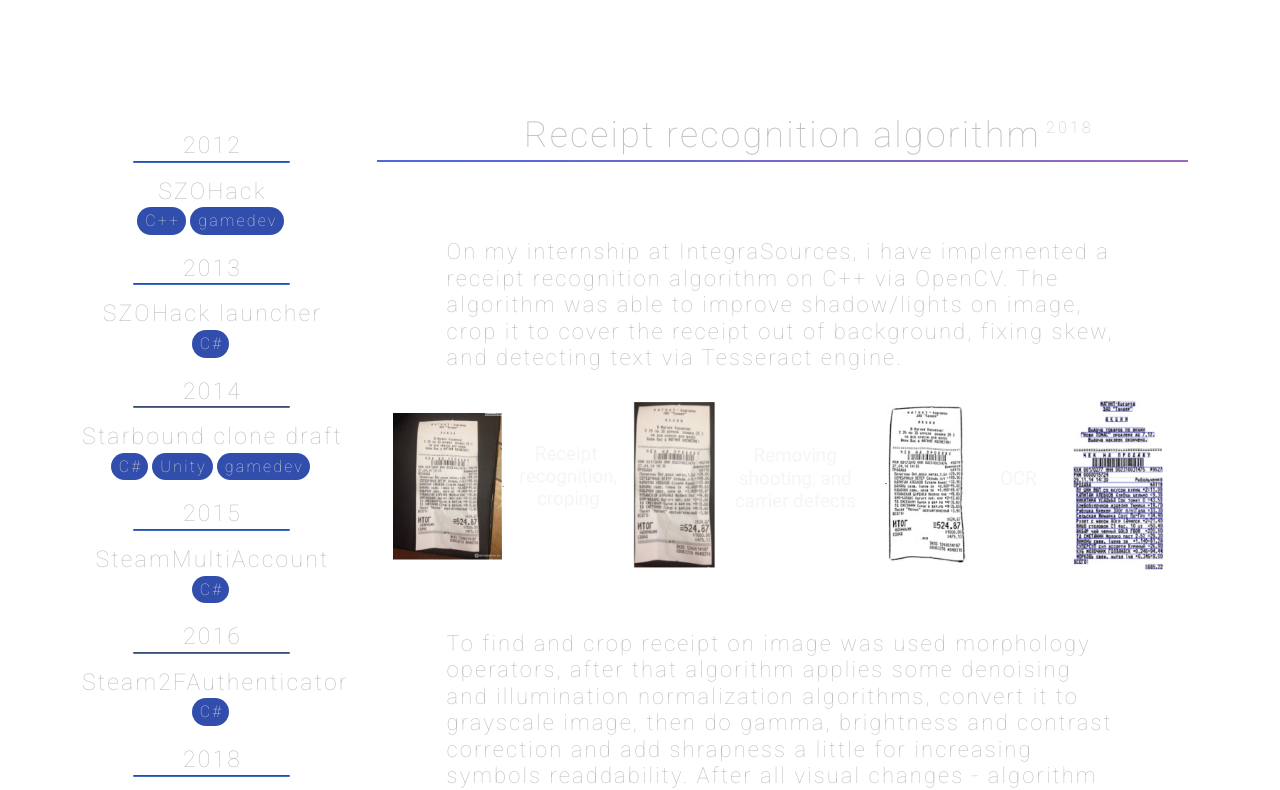
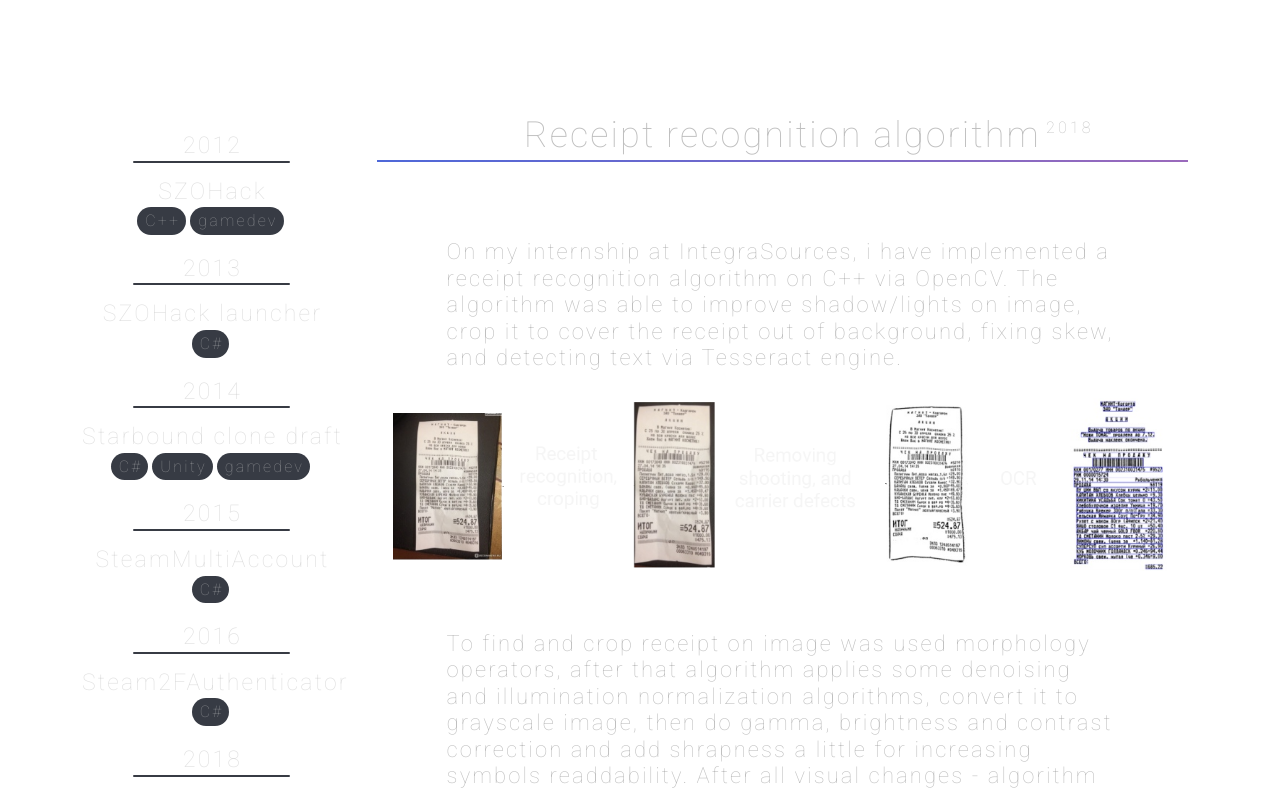
Before and after one commit to IgorKhramtsov/maweb, a Vue app: page / in a window 1280 px wide. Shown: the part 1600-2390 px from the top of the page. Built offline with nearby package versions, Linux system fonts and the light colour scheme.

Commit message:
+portfolio timeline animation

```diff
--- a/src/components/MacOsWindow.vue
+++ b/src/components/MacOsWindow.vue
@@ -22,6 +22,8 @@ export default {
 </script>
 
 <style lang="scss">
+@import '../scss/vars.scss';
+
 .image_selector {
   // tap area
   top: -5px;
@@ -44,7 +46,7 @@ export default {
     top: 8px;
     border-radius: 8px;
     left: 0;
-    background-color: rgba(55, 59, 68, 1);
+    background-color: $disabled-item;
     height: 4px;
     width: 100%;
   }
--- a/src/components/Portfolio.vue
+++ b/src/components/Portfolio.vue
@@ -3,12 +3,21 @@
     <div class="container">
       <div class="row">
         <div class="col-md-3 timeline">
-          <div class="row" v-for="item in timeline" :key="item.year">
-            <span class="year">{{item.year}}</span>
-            <div class="projects" v-for="project in item.projects" :key="project.name">
-              <span v-on:click="setProject(project)" class="pointer">{{project.name}}</span>
-              <ul class="tags list-inline">
-                <li v-for="tag in project.tags" :key="tag">{{tag}}</li>
+          <div v-for="item in timeline" :key="item.year" class="row">
+            <span :class="`year selectable-text ${item.year == selectedYear ? 'active' : ''}`">
+              {{ item.year }}
+            </span>
+            <div v-for="project in item.projects" :key="project.name" class="projects">
+              <span
+                :class="`pointer selectable-text ${project == selectedProject ? 'active' : ''}`"
+                @click="setProject(project)"
+              >
+                {{ project.name }}
+              </span>
+              <ul :class="`tags list-inline ${project == selectedProject ? 'active' : ''}`">
+                <li v-for="tag in project.tags" :key="tag">
+                  {{ tag }}
+                </li>
               </ul>
             </div>
           </div>
@@ -127,6 +136,13 @@ export default {
 
       return timeline;
     },
+    selectedYear() {
+      if (this.selectedProject != null) {
+        return this.selectedProject.year;
+      }
+      //
+      return null;
+    },
   },
   methods: {
     setProject(project) {
@@ -147,6 +163,7 @@ export default {
 
 <style lang="scss" scoped>
 @import '../scss/vars.scss';
+$text-trasparentize: .5;
 
 .container-fluid {
   padding: 80px 0;
@@ -164,14 +181,29 @@ section {
   line-height: 1.2em;
   text-align: center;
   letter-spacing: 0.096em;
+  .selectable-text {
+    transition: color .15s ease;
+    color: transparentize($color: $text-color, $amount: $text-trasparentize);
+    &.active {
+      color: $text-color;
+    }
+    &.pointer { // project name
+      &:hover {
+        color: $text-color;
+      }
+    }
+  }
   .year {
     margin-bottom: 15px;
+    &.active::after {
+      @include dark-ocean;
+    }
     &::after {
       content: '';
       display: block;
       position: relative;
       left: -1px;
-      @include dark-ocean;
+      background-color: $disabled-item;
       width: 60%;
       height: 2px;
       margin: auto;
@@ -181,11 +213,16 @@ section {
   }
   .projects {
     .tags {
+      &.active>li{
+        background-color: $can-you-feel-the-love-tonight-start-darker;
+        color: #cccccc;
+      }
       li {
+        transition: color background-color .15s ease;
+        background-color: $disabled-item;
+        color: transparentize(#cccccc, $text-trasparentize);
         display: inline-block;
         font-size: 16px;
-        background-color: $can-you-feel-the-love-tonight-start-darker;
-        color: #cccccc;
         border-radius: 40px;
         padding: 0 6px 0 8px;
         margin-right: 4px;
--- a/src/scss/vars.scss
+++ b/src/scss/vars.scss
@@ -3,6 +3,8 @@ $background-color: #252525;
 
 $text-color-light: #484848;
 $background-color-light: #E2E2E2;
+
+$disabled-item: #373b44;
 
 $can-you-feel-the-love-tonight-start: #4568DC;
 $can-you-feel-the-love-tonight-start-darker: #324ead;
```
Also changed, not shown: .eslintrc.js.
